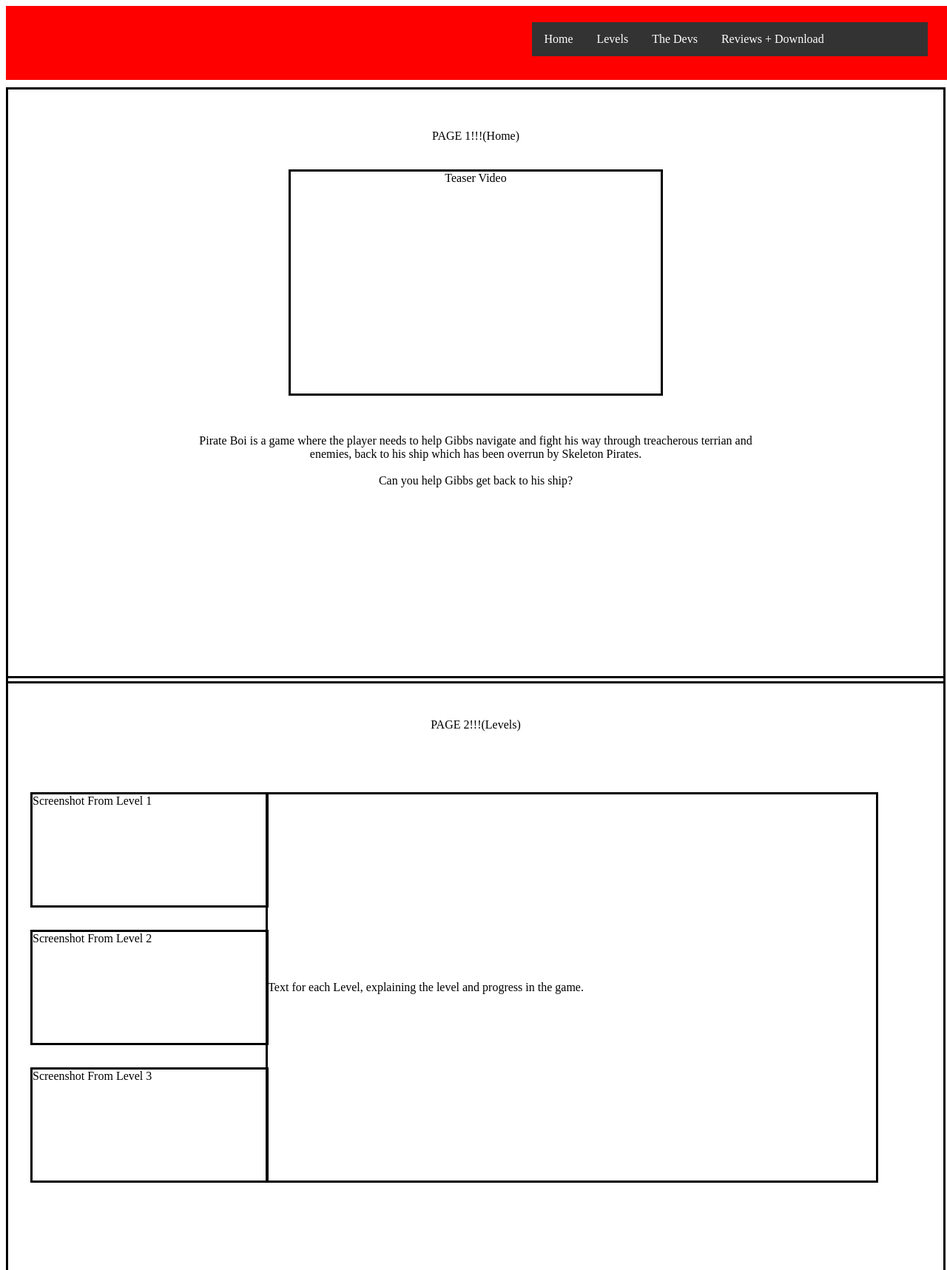
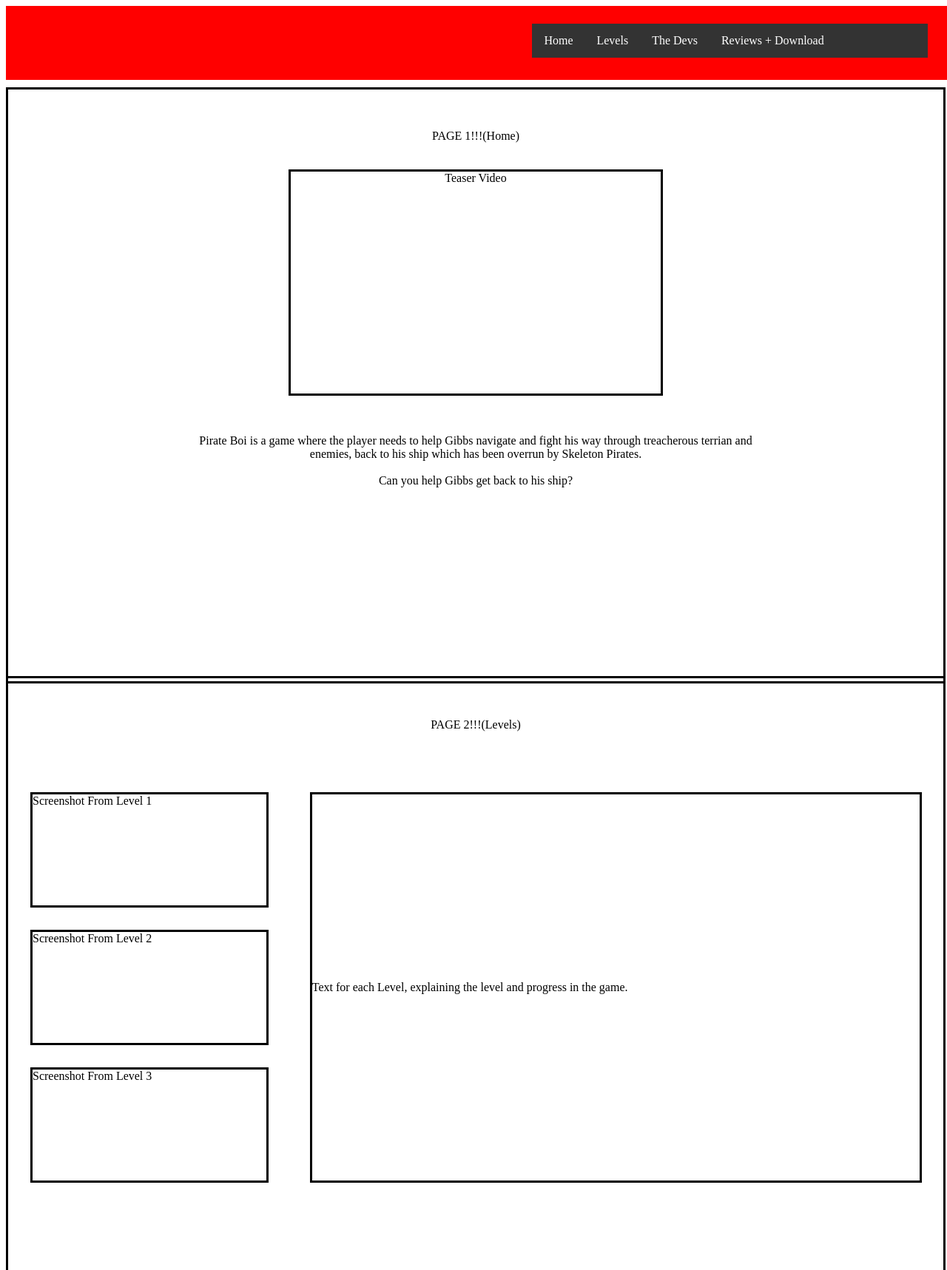
Before and after one commit to MitchellPlains/2017_IMY320_EscapeGames, a plain HTML site: page Website/index1.html in a window 1280 px wide. Shown: the top 1717 px of the page at 74% size. Drawn offline with nearby package versions, Linux system fonts and the light colour scheme.

Commit message:
adjusted some scaling issues

```diff
--- a/Website/css/style.css
+++ b/Website/css/style.css
@@ -3,6 +3,7 @@
 	width: 100%;
 	height: 100px;
 	position: fixed;
+	z-index: 10;
 }
 
 #navbar{
@@ -12,7 +13,7 @@
 	text-align: left;
 	position: fixed;
 	right: 2%;
-	top: 30px;
+	top: 4%;
 }
 
 ul {
@@ -112,7 +113,7 @@ li a:hover {
 	align-content: center;
 	border-style: solid;
 	top: -458px;
-	left: 130px;
+	left: 15%;
 	width: 65%;
 	height: 522px;
 	margin: 0 auto;
@@ -147,7 +148,7 @@ li a:hover {
 	border-style: solid;
 	width: 35%;
 	height: 200px;
-	left: 540px;
+	left: 62%;
 	top: -206px;
 }
 
```
